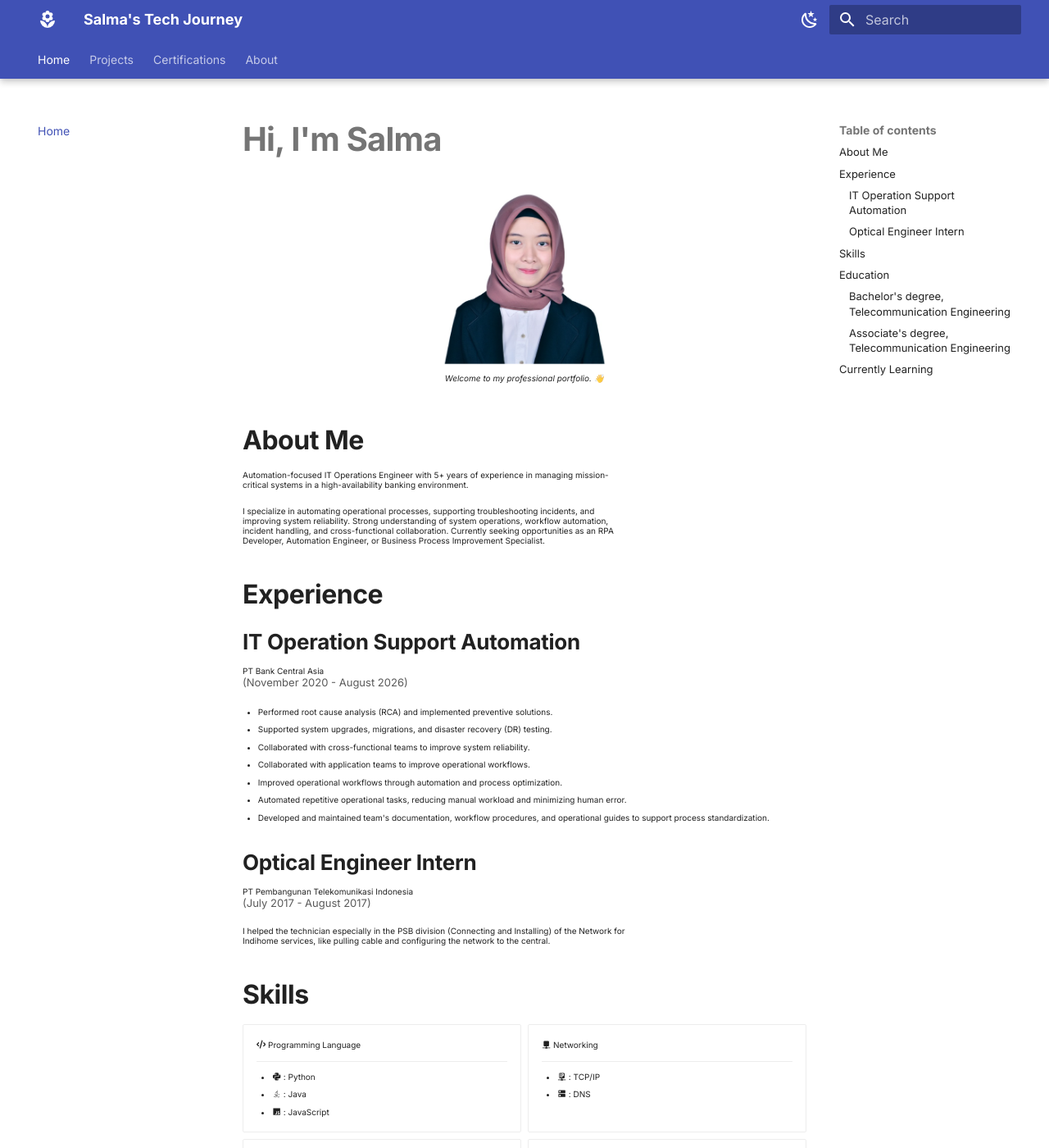
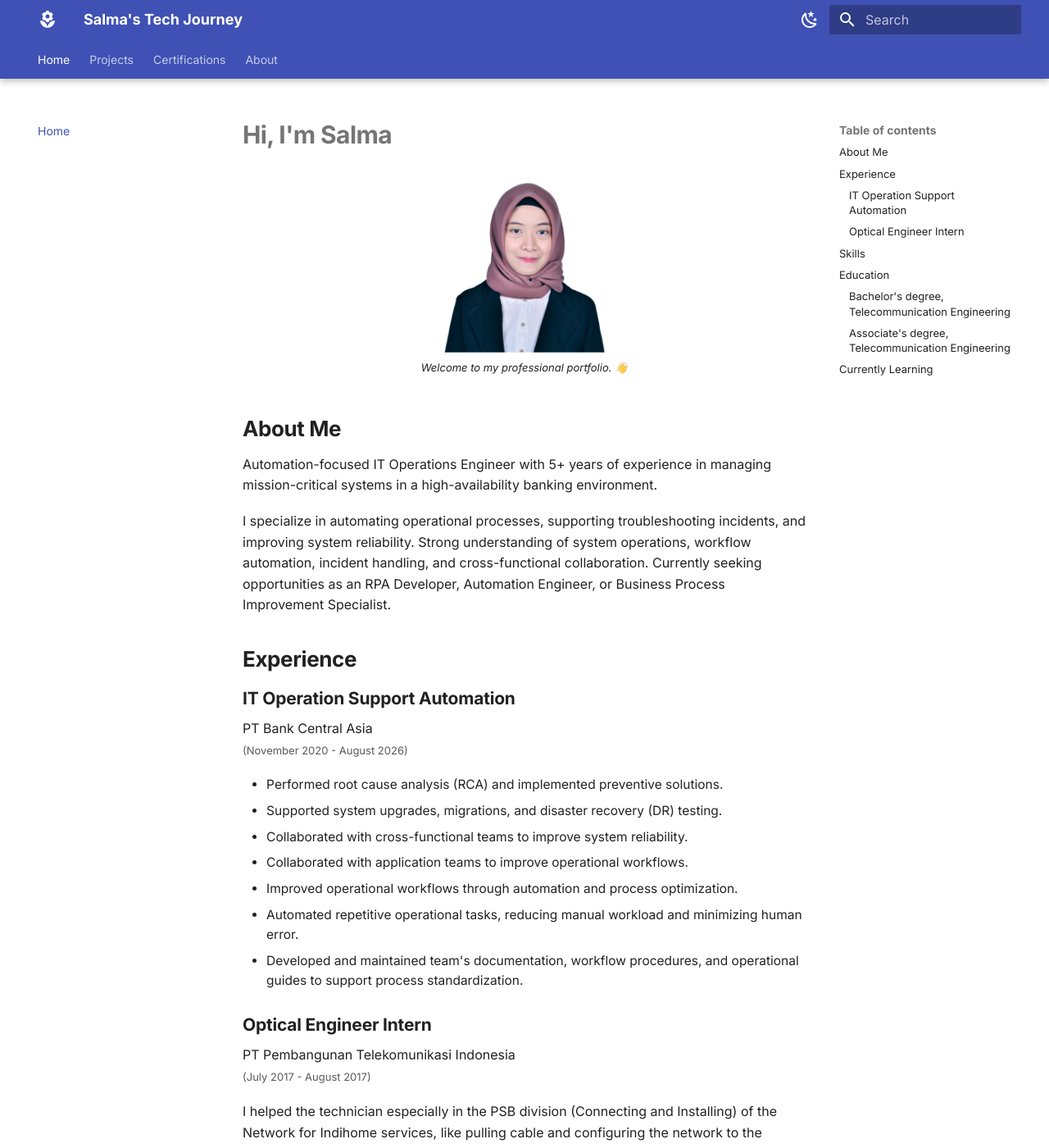
Before and after one commit to CodeWithSalma/CodeWithSalma.github.io, an MkDocs documentation site: the page built from docs/index.md, in a window 1280 px wide and 1400 px high. Shown: the whole window at 82% size. Built offline with MkDocs 1.6.1 and Material for MkDocs 9.7.7, drawn with Linux system fonts in a browser that asks for light colours.

Commit message:
update visual

````diff
--- a/docs/stylesheets/extra.css
+++ b/docs/stylesheets/extra.css
@@ -1,14 +1,12 @@
-```css
 /* =========================================================
    GLOBAL TYPOGRAPHY
    ========================================================= */
 
 :root {
-  --portfolio-body-size: 17px;
-  --portfolio-body-line-height: 1.7;
+  --portfolio-body-size: 16px;
+  --portfolio-body-line-height: 1.6;
 }
 
-/* Main content */
 .md-typeset {
   font-size: var(--portfolio-body-size);
   line-height: var(--portfolio-body-line-height);
@@ -19,40 +17,49 @@
    HEADINGS
    ========================================================= */
 
-/* H1 */
+/* H1 - Page title */
 .md-typeset h1 {
-  font-size: 2rem;
-  line-height: 1.2;
+  font-size: 30px;
+  line-height: 1.25;
   font-weight: 700;
   letter-spacing: -0.02em;
+
   margin-top: 0;
-  margin-bottom: 1rem;
+  margin-bottom: 0.75rem;
 }
 
-/* H2 */
+
+/* H2 - Section title */
 .md-typeset h2 {
-  font-size: 1.6rem;
-  line-height: 1.25;
+  font-size: 26px;
+  line-height: 1.3;
   font-weight: 600;
   letter-spacing: -0.015em;
-  margin-top: 2rem;
-  margin-bottom: 0.8rem;
+
+  margin-top: 1.8rem;
+  margin-bottom: 0.7rem;
 }
 
-/* H3 */
+
+/* H3 - Job / project title */
 .md-typeset h3 {
-  font-size: 1.3rem;
-  line-height: 1.3;
+  font-size: 21px;
+  line-height: 1.35;
   font-weight: 600;
-  margin-top: 1.5rem;
-  margin-bottom: 0.6rem;
+
+  margin-top: 1.4rem;
+  margin-bottom: 0.5rem;
 }
+
 
 /* H4 */
 .md-typeset h4 {
-  font-size: 1.1rem;
+  font-size: 18px;
   line-height: 1.4;
   font-weight: 600;
+
+  margin-top: 1.2rem;
+  margin-bottom: 0.4rem;
 }
 
 
@@ -60,30 +67,52 @@
    BODY TEXT
    ========================================================= */
 
-.md-typeset p,
-.md-typeset li,
-.md-typeset blockquote {
+.md-typeset p {
+  font-size: 16px;
+  line-height: 1.6;
   text-align: left;
+
+  max-width: 75ch;
+
+  margin-top: 0;
+  margin-bottom: 0.9rem;
 }
 
-/* Improve readability */
-.md-typeset p {
-  max-width: 75ch;
+
+/* Lists */
+.md-typeset ul,
+.md-typeset ol {
+  font-size: 15.5px;
+  line-height: 1.55;
+
+  margin-top: 0.4rem;
   margin-bottom: 1rem;
+}
+
+.md-typeset li {
+  margin-bottom: 0.3rem;
 }
 
 
 /* =========================================================
-   LISTS
+   IMAGE CAPTION
    ========================================================= */
 
-.md-typeset ul,
-.md-typeset ol {
-  line-height: 1.65;
+.md-typeset figcaption {
+  font-size: 13px;
+  line-height: 1.4;
+  margin-top: 0.4rem;
 }
 
-.md-typeset li {
-  margin-bottom: 0.35rem;
+
+/* =========================================================
+   BLOCKQUOTE
+   ========================================================= */
+
+.md-typeset blockquote {
+  font-size: 15px;
+  line-height: 1.55;
+  text-align: left;
 }
 
 
@@ -100,13 +129,11 @@
    NAVIGATION
    ========================================================= */
 
-/* Main navigation */
 .md-tabs__link {
   font-size: 14px;
   font-weight: 500;
 }
 
-/* Sidebar navigation */
 .md-nav__link {
   font-size: 14px;
   line-height: 1.4;
@@ -137,24 +164,9 @@
   font-size: 0.85em;
 }
 
-
-/* =========================================================
-   CODE BLOCK
-   ========================================================= */
-
 .md-typeset pre {
   font-size: 14px;
   line-height: 1.55;
-}
-
-
-/* =========================================================
-   BLOCKQUOTE
-   ========================================================= */
-
-.md-typeset blockquote {
-  font-size: 0.95em;
-  line-height: 1.6;
 }
 
 
@@ -164,65 +176,44 @@
 
 .md-typeset small {
   font-size: 13px;
+  line-height: 1.4;
 }
 
 
 /* =========================================================
-   RESPONSIVE TYPOGRAPHY
+   MOBILE
    ========================================================= */
 
-/* Tablet */
-@media screen and (max-width: 1024px) {
-
-  .md-typeset {
-    font-size: 16px;
-  }
-
-  .md-typeset h1 {
-    font-size: 1.9rem;
-  }
-
-  .md-typeset h2 {
-    font-size: 1.5rem;
-  }
-
-  .md-typeset h3 {
-    font-size: 1.25rem;
-  }
-}
-
-
-/* Mobile */
 @media screen and (max-width: 600px) {
 
   .md-typeset {
     font-size: 16px;
-    line-height: 1.65;
+    line-height: 1.6;
   }
 
   .md-typeset h1 {
-    font-size: 1.75rem;
-    line-height: 1.2;
+    font-size: 28px;
   }
 
   .md-typeset h2 {
-    font-size: 1.4rem;
-    line-height: 1.25;
+    font-size: 24px;
   }
 
   .md-typeset h3 {
-    font-size: 1.2rem;
+    font-size: 20px;
   }
 
   .md-typeset p {
+    font-size: 16px;
     max-width: 100%;
+  }
+
+  .md-typeset ul,
+  .md-typeset ol {
+    font-size: 15.5px;
   }
 
   .md-tabs__link {
     font-size: 13px;
   }
-
-  .md-nav__link {
-    font-size: 14px;
-  }
 }
````
